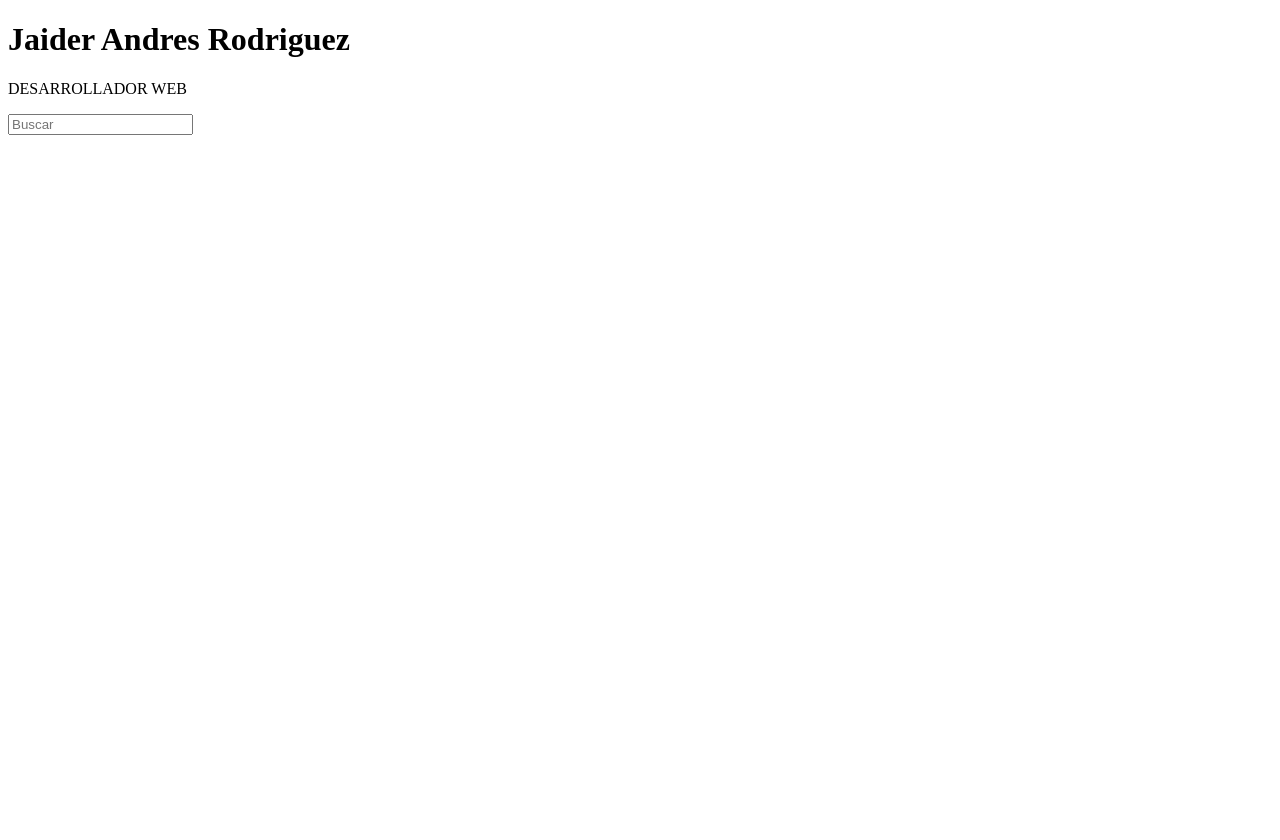
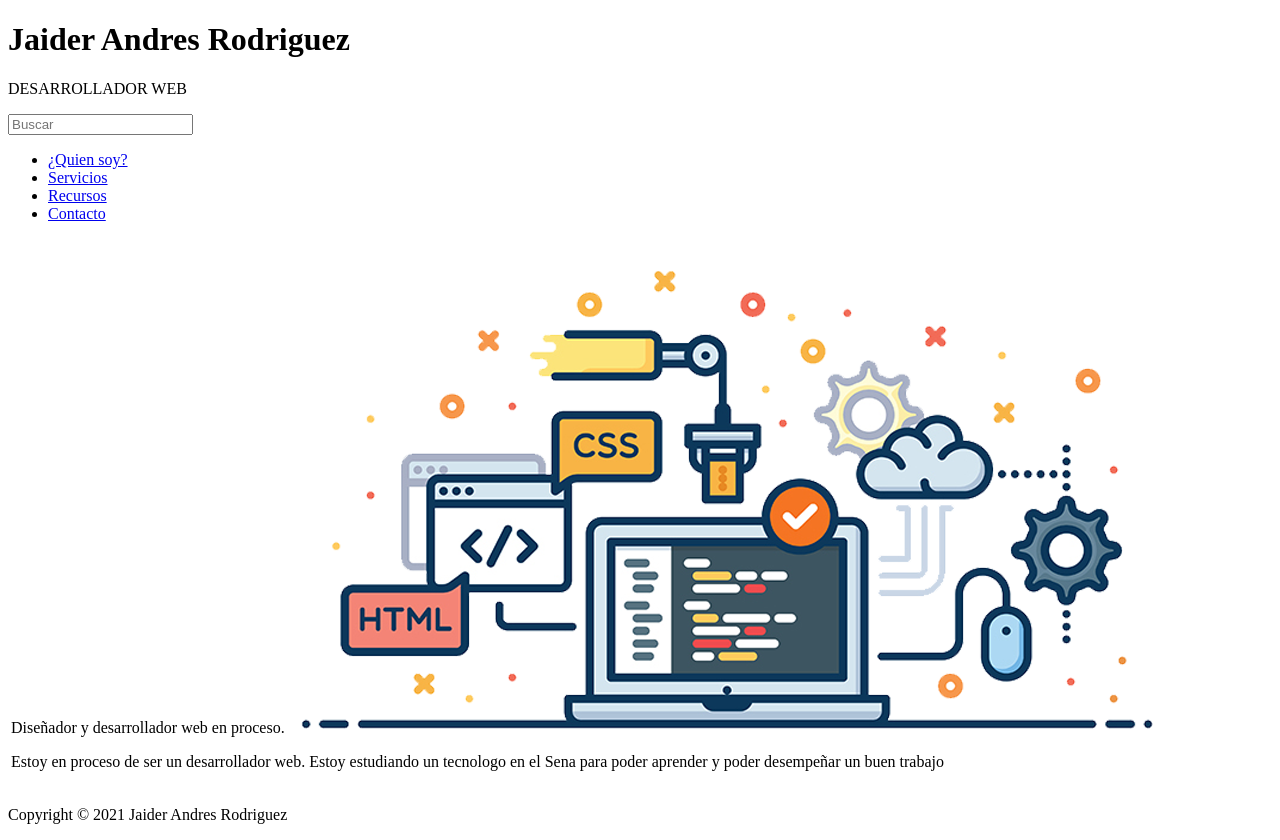
Before and after one commit to JaiderR2003/ADSI2142329b, a PHP site: page /portafolio.php in a window 1280 px wide. Before the commit the page ends 135 px from the top, so only its background shows below. Run offline with PHP 8.4, Linux system fonts and the light colour scheme.

Commit message:
Avance de la estructura del portafolio

```diff
--- a/Manuales/portafolio.php
+++ b/Manuales/portafolio.php
@@ -15,10 +15,35 @@
                 <p>DESARROLLADOR WEB</p>
             </div>
             <form>
-                <input type="text" class="buscador" id="buscador" placeholder="Buscar">
+                <input type="text" class="contenedor__buscador" id="buscador" placeholder="Buscar">
             </form>
         </header>
     </div>
 
+    <div class="navegador">
+        <nav class="navegador__nav">
+            <ul class="navegador__ul">
+                <li> <a href="#">¿Quien soy?</a> </li>
+                <li> <a href="#">Servicios</a></li>
+                <li> <a href="#">Recursos</a></li>
+                <li> <a href="#">Contacto</a></li>
+            </ul>
+        </nav>
+    </div>
+
+    <section>
+        <table class="contenido">
+            <tr class="contenedor__tabla">
+                <td class="contenedor__celda"><br>
+                    <label class="contenedor__titulo"> Diseñador y desarrollador web en proceso.</label>
+                    <img src="Imagen/computadoras.png">
+                    <p class="contenido__texto">Estoy en proceso de ser un desarrollador web. Estoy estudiando un tecnologo en el Sena para poder aprender y poder desempeñar un buen trabajo </p>
+                <td>
+            </tr>
+        </table>
+</section>
+<footer class="pie">
+    <p>Copyright © 2021 Jaider Andres Rodriguez</p>
+</footer>
 </body>
 </html>
```
Also changed, not shown: Manuales/Imagen/computadoras.png (added).
